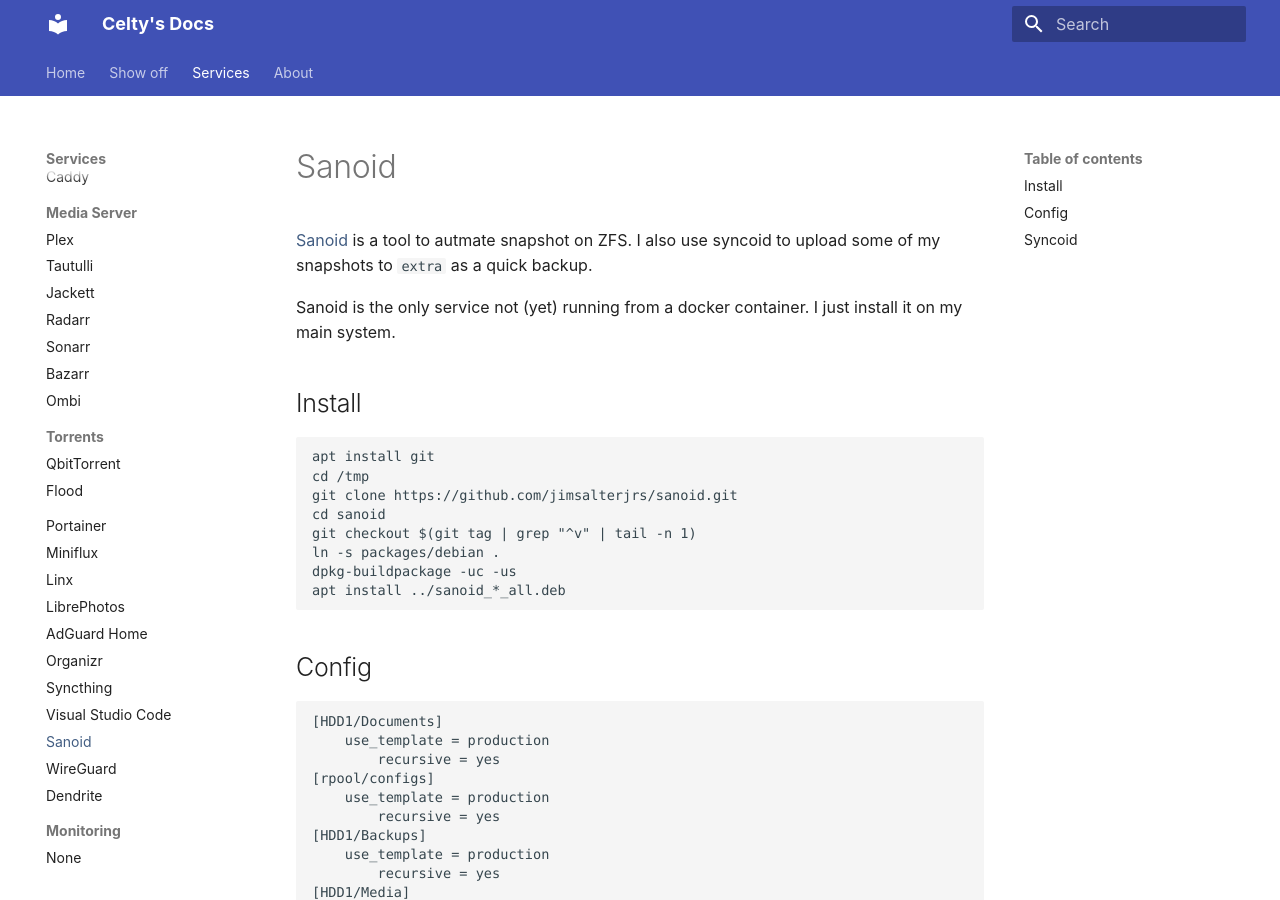
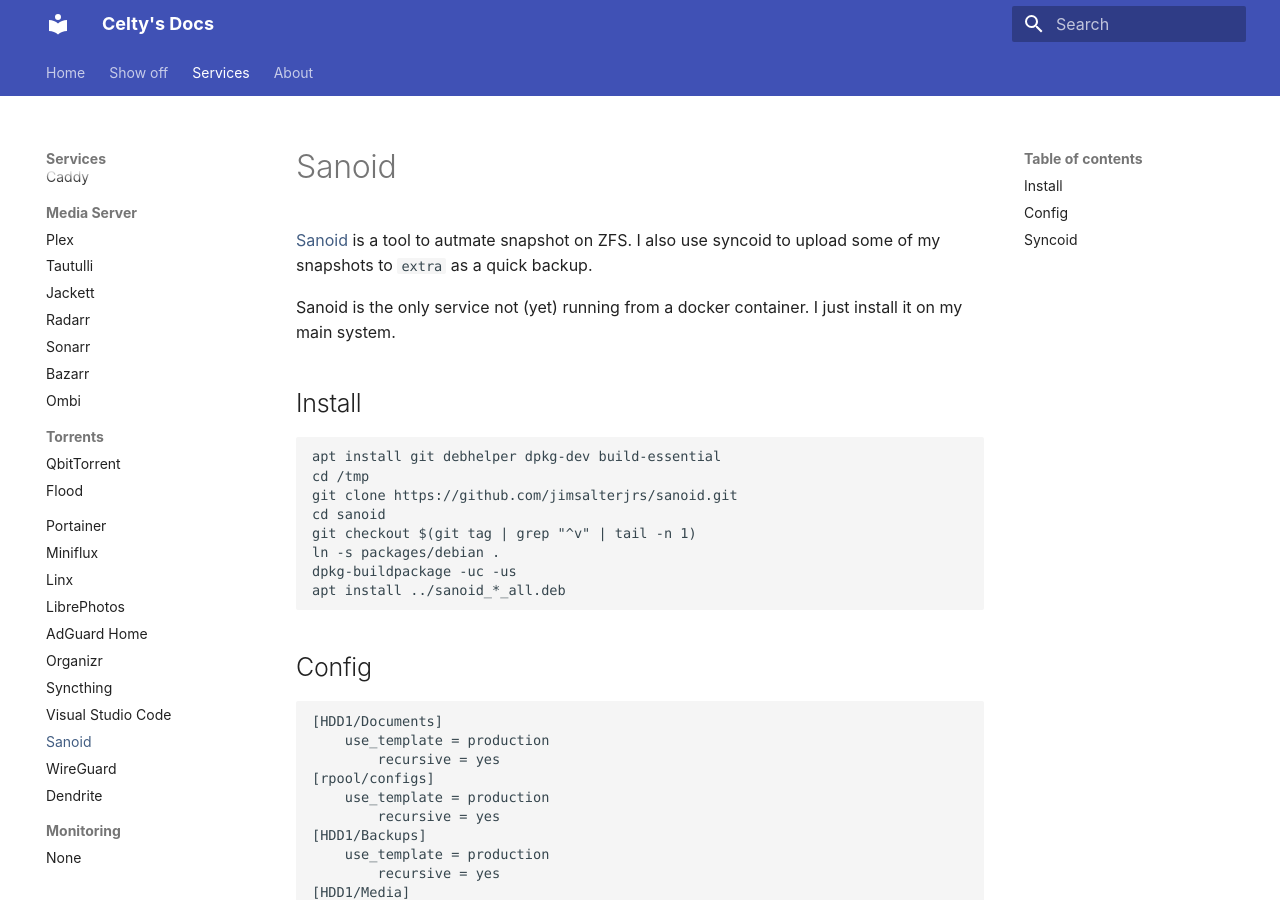
Before and after one commit to xorob0/docs, an MkDocs documentation site: the page built from docs/services/sanoid.md, in a window 1280 px wide and 900 px high. Built offline with MkDocs 1.6.1 and Material for MkDocs 9.7.7, drawn with Linux system fonts in a browser that asks for light colours.

````diff
--- a/docs/services/sanoid.md
+++ b/docs/services/sanoid.md
@@ -7,7 +7,7 @@ Sanoid is the only service not (yet) running from a docker container. I just ins
 ## Install
 
 ```
-apt install git
+apt install git debhelper dpkg-dev build-essential
 cd /tmp
 git clone https://github.com/jimsalterjrs/sanoid.git
 cd sanoid
````
